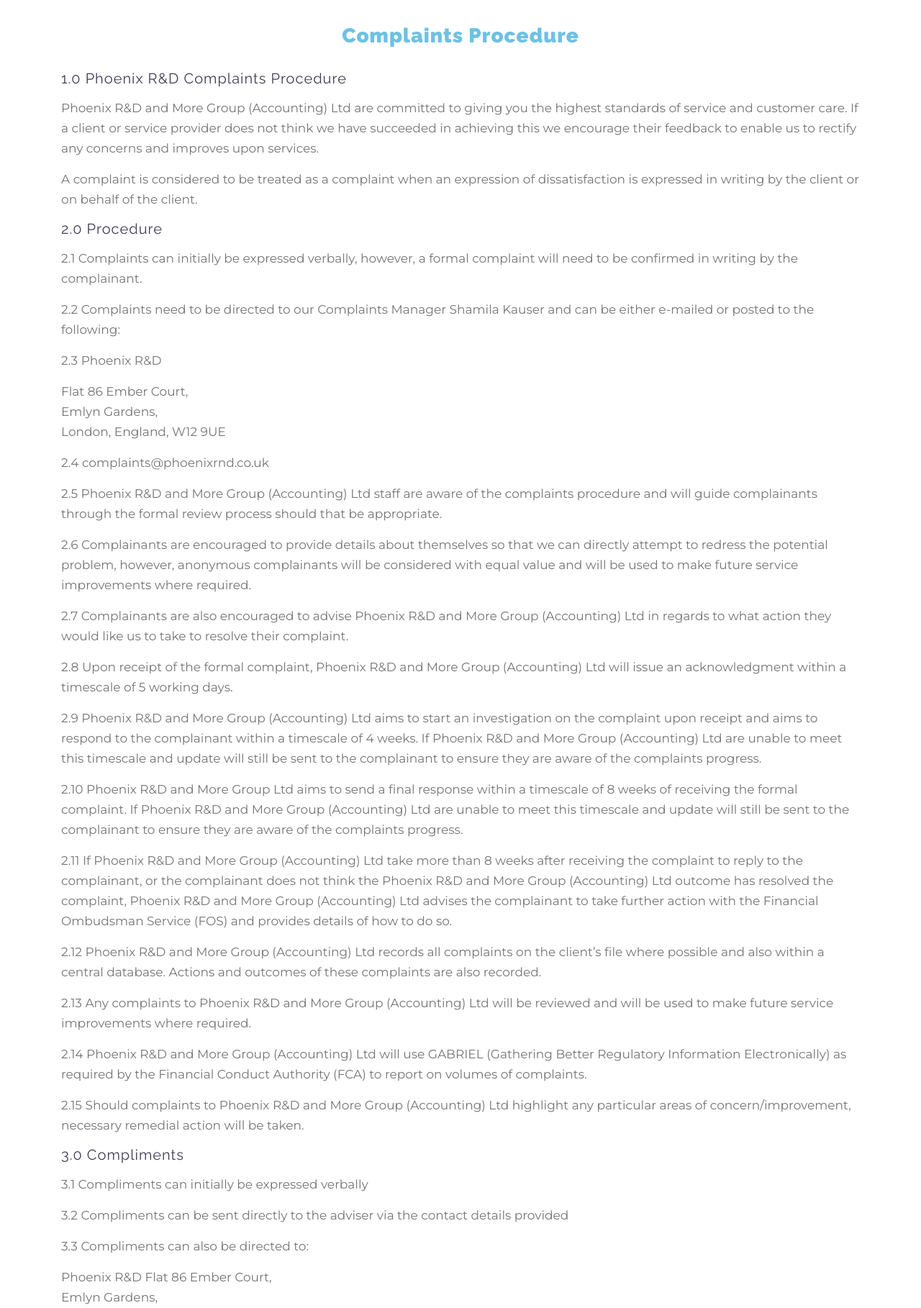
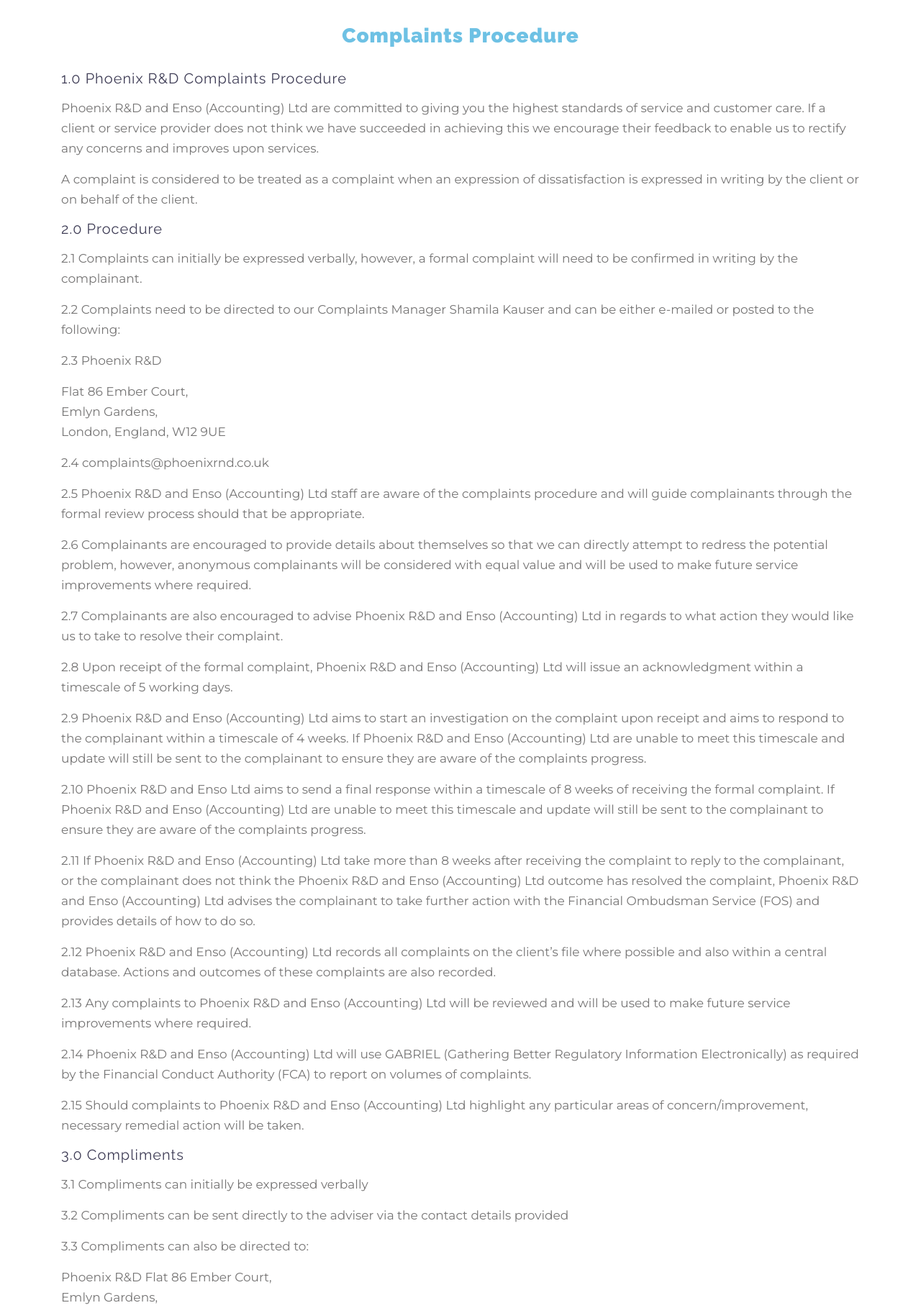
Before and after one commit to imposglobal/pheonixrnd, a CodeIgniter app: page /pheonixrnd/index.php/home/complaints_procedure in a window 1280 px wide. Shown: the part 97-1915 px from the top of the page at 72% size. Run offline with CodeIgniter, Linux system fonts and the light colour scheme; some libraries are stand-ins or nearby versions.

Commit message:
1.R&D TAX CREDITS page-Clickrnd removed 2. Useful Links - check eligibility - Clickrnd removed 3. Privacy Policy - Changed company reg number and address 4. T&C  - Replaced all More group name with Enso 5. Complaint Procesdure  - Replaced all More group name with Enso

```diff
--- a/application/views/check_eligibility.php
+++ b/application/views/check_eligibility.php
@@ -226,7 +226,7 @@
                                 <!--<h2>Who is eligible</h2>-->
                                 <p>
                                     Businesses that are eligible for R&D tax credits. To qualify for R&D tax incentives, you must: be a Registered company in the UK Have conducted qualifying R&D activities Have invested or spent money on R&D activities.
-                                    Who qualifies for R&D tax credits? R&D is not restricted to any particular sector. It occurs in everything from bread making to engineering, chemical industries, to construction or digital development. To see if your business qualifies for R&D tax credits Contact us at info@clickrnd.co.uk  for a free no obligation strategy session.
+                                    Who qualifies for R&D tax credits? R&D is not restricted to any particular sector. It occurs in everything from bread making to engineering, chemical industries, to construction or digital development. To see if your business qualifies for R&D tax credits Contact us at info@phoenixrnd.co.uk  for a free no obligation strategy session.
                                 </p>
                             </div>
                         </div>
--- a/application/views/complaints_procedure.php
+++ b/application/views/complaints_procedure.php
@@ -72,7 +72,7 @@
 
                <div class="container mt-4">
                 <h2 class="mt-4">1.0 Phoenix R&D Complaints Procedure</h2>
-                <p class="mt-4">Phoenix R&D and More Group (Accounting) Ltd are committed to giving you the highest standards of service and customer care. If a client or service provider does not think we have succeeded in achieving this we encourage their feedback to enable us to rectify any concerns and improves upon services.</p>
+                <p class="mt-4">Phoenix R&D and Enso (Accounting) Ltd are committed to giving you the highest standards of service and customer care. If a client or service provider does not think we have succeeded in achieving this we encourage their feedback to enable us to rectify any concerns and improves upon services.</p>
                 <p class="mt-4">A complaint is considered to be treated as a complaint when an expression of dissatisfaction is expressed in writing by the client or on behalf of the client.</p>
                   <h2 class="mt-4">2.0 Procedure</h2>
                   <p class="mt-4">2.1 Complaints can initially be expressed verbally, however, a formal complaint will need to be confirmed in writing by the complainant.</p>
@@ -83,17 +83,17 @@
                                  London, England, W12 9UE
                             </p>
                             <p class="mt-4">2.4 complaints@phoenixrnd.co.uk </p>
-                            <p class="mt-4">2.5 Phoenix R&D and More Group (Accounting) Ltd staff are aware of the complaints procedure and will guide complainants through the formal review process should that be appropriate.</p>
+                            <p class="mt-4">2.5 Phoenix R&D and Enso (Accounting) Ltd staff are aware of the complaints procedure and will guide complainants through the formal review process should that be appropriate.</p>
                             <p class="mt-4">2.6 Complainants are encouraged to provide details about themselves so that we can directly attempt to redress the potential problem, however, anonymous complainants will be considered with equal value and will be used to make future service improvements where required.</p>
-                            <p class="mt-4">2.7 Complainants are also encouraged to advise Phoenix R&D and More Group (Accounting) Ltd in regards to what action they would like us to take to resolve their complaint.</p>
-                            <p class="mt-4">2.8 Upon receipt of the formal complaint, Phoenix R&D and More Group (Accounting) Ltd will issue an acknowledgment within a timescale of 5 working days.</p>
-                            <p class="mt-4">2.9 Phoenix R&D and More Group (Accounting) Ltd aims to start an investigation on the complaint upon receipt and aims to respond to the complainant within a timescale of 4 weeks. If Phoenix R&D and More Group (Accounting) Ltd are unable to meet this timescale and update will still be sent to the complainant to ensure they are aware of the complaints progress.</p>
-                            <p class="mt-4">2.10 Phoenix R&D and More Group Ltd aims to send a final response within a timescale of 8 weeks of receiving the formal complaint. If Phoenix R&D and More Group (Accounting) Ltd are unable to meet this timescale and update will still be sent to the complainant to ensure they are aware of the complaints progress.</p>
-                            <p class="mt-4">2.11 If Phoenix R&D and More Group (Accounting) Ltd take more than 8 weeks after receiving the complaint to reply to the complainant, or the complainant does not think the Phoenix R&D and More Group (Accounting) Ltd outcome has resolved the complaint, Phoenix R&D and More Group (Accounting) Ltd advises the complainant to take further action with the Financial Ombudsman Service (FOS) and provides details of how to do so.</p>
-                            <p class="mt-4">2.12 Phoenix R&D and More Group (Accounting) Ltd records all complaints on the client’s file where possible and also within a central database. Actions and outcomes of these complaints are also recorded.</p>
-                            <p class="mt-4">2.13 Any complaints to Phoenix R&D and More Group (Accounting) Ltd will be reviewed and will be used to make future service improvements where required.</p>
-                            <p class="mt-4">2.14 Phoenix R&D and More Group (Accounting) Ltd will use GABRIEL (Gathering Better Regulatory Information Electronically) as required by the Financial Conduct Authority (FCA) to report on volumes of complaints.</p>
-                            <p class="mt-4">2.15 Should complaints to Phoenix R&D and More Group (Accounting) Ltd highlight any particular areas of concern/improvement, necessary remedial action will be taken.</p>
+                            <p class="mt-4">2.7 Complainants are also encouraged to advise Phoenix R&D and Enso (Accounting) Ltd in regards to what action they would like us to take to resolve their complaint.</p>
+                            <p class="mt-4">2.8 Upon receipt of the formal complaint, Phoenix R&D and Enso (Accounting) Ltd will issue an acknowledgment within a timescale of 5 working days.</p>
+                            <p class="mt-4">2.9 Phoenix R&D and Enso (Accounting) Ltd aims to start an investigation on the complaint upon receipt and aims to respond to the complainant within a timescale of 4 weeks. If Phoenix R&D and Enso (Accounting) Ltd are unable to meet this timescale and update will still be sent to the complainant to ensure they are aware of the complaints progress.</p>
+                            <p class="mt-4">2.10 Phoenix R&D and Enso Ltd aims to send a final response within a timescale of 8 weeks of receiving the formal complaint. If Phoenix R&D and Enso (Accounting) Ltd are unable to meet this timescale and update will still be sent to the complainant to ensure they are aware of the complaints progress.</p>
+                            <p class="mt-4">2.11 If Phoenix R&D and Enso (Accounting) Ltd take more than 8 weeks after receiving the complaint to reply to the complainant, or the complainant does not think the Phoenix R&D and Enso (Accounting) Ltd outcome has resolved the complaint, Phoenix R&D and Enso (Accounting) Ltd advises the complainant to take further action with the Financial Ombudsman Service (FOS) and provides details of how to do so.</p>
+                            <p class="mt-4">2.12 Phoenix R&D and Enso (Accounting) Ltd records all complaints on the client’s file where possible and also within a central database. Actions and outcomes of these complaints are also recorded.</p>
+                            <p class="mt-4">2.13 Any complaints to Phoenix R&D and Enso (Accounting) Ltd will be reviewed and will be used to make future service improvements where required.</p>
+                            <p class="mt-4">2.14 Phoenix R&D and Enso (Accounting) Ltd will use GABRIEL (Gathering Better Regulatory Information Electronically) as required by the Financial Conduct Authority (FCA) to report on volumes of complaints.</p>
+                            <p class="mt-4">2.15 Should complaints to Phoenix R&D and Enso (Accounting) Ltd highlight any particular areas of concern/improvement, necessary remedial action will be taken.</p>
                             <h2 class="mt-4">3.0 Compliments</h2>
                             <p class="mt-4">3.1 Compliments can initially be expressed verbally</p>
                             <p class="mt-4">3.2 Compliments can be sent directly to the adviser via the contact details provided</p>
--- a/application/views/privacy_policy.php
+++ b/application/views/privacy_policy.php
@@ -96,14 +96,14 @@
                  <div class="container">
                  <h2 class="mt-4">Contact details</h2>
                  <p class="mt-4">Our full details are:</p>
-                 <p class="mt-4">Full name of legal entity: Phoenix R&D  Limited (company number 10580082)</p>
+                 <p class="mt-4">Full name of legal entity: Phoenix R&D  Limited (company number 15270538)</p>
                  <p class="mt-4">Person responsible for data protection: the data privacy manager</p>
                  <p class="mt-4">Email address: you can contact the data privacy manager here.</p>
-                 <p class="mt-4">Postal address: Phoenix R&D 71-75 Shelton Street, Covent Garden, London, WC2H 9JQ.</p>
+                 <p class="mt-4">Postal address: Phoenix R&D Flat 86 Ember Court, Emlyn Gardens, London, England, W12 9UE.</p>
                  <p class="mt-4">Telephone number:</p>
                  <p class="mt-4">New Clients Department – 0208 1257590</p>
                  <p class="mt-4">Existing Clients Queries Department – 0208 1257591</p>
-                 <p class="mt-4">More Group: 0203 481 6709</p>
+                 <p class="mt-4">Enso: 0203 481 6709</p>
                  <p class="mt-4">You have the right to make a complaint at any time to the Information Commissioner’s Office (ICO), the UK supervisory authority for data protection issues (www.ico.org.uk). We would, however, appreciate the chance to deal with your concerns before you approach the ICO so please contact us in the first instance.</p>
                  <p class="mt-4">Changes to the Privacy Notice and your duty to inform us of changes</p>
                  <p class="mt-4">This version was last updated on 10 June 2020 and historic versions can be obtained by contacting us.</p>
--- a/application/views/rnd_tax_credit.php
+++ b/application/views/rnd_tax_credit.php
@@ -245,7 +245,7 @@
                                 <!--<h2>Who is eligible</h2>-->
                                 <p>
                                     Businesses that are eligible for R&D tax credits. To qualify for R&D tax incentives, you must: be a Registered company in the UK Have conducted qualifying R&D activities Have invested or spent money on R&D activities.
-                                    Who qualifies for R&D tax credits? R&D is not restricted to any particular sector. It occurs in everything from bread making to engineering, chemical industries, to construction or digital development. To see if your business qualifies for R&D tax credits Contact us at info@clickrnd.co.uk  for a free no obligation strategy session.
+                                    Who qualifies for R&D tax credits? R&D is not restricted to any particular sector. It occurs in everything from bread making to engineering, chemical industries, to construction or digital development. To see if your business qualifies for R&D tax credits Contact us at info@phoenixrnd.co.uk  for a free no obligation strategy session.
                                 </p>
                             </div>
                         </div>
```
Also changed, not shown: application/views/terms_conditions.php (+5 -5 lines).
